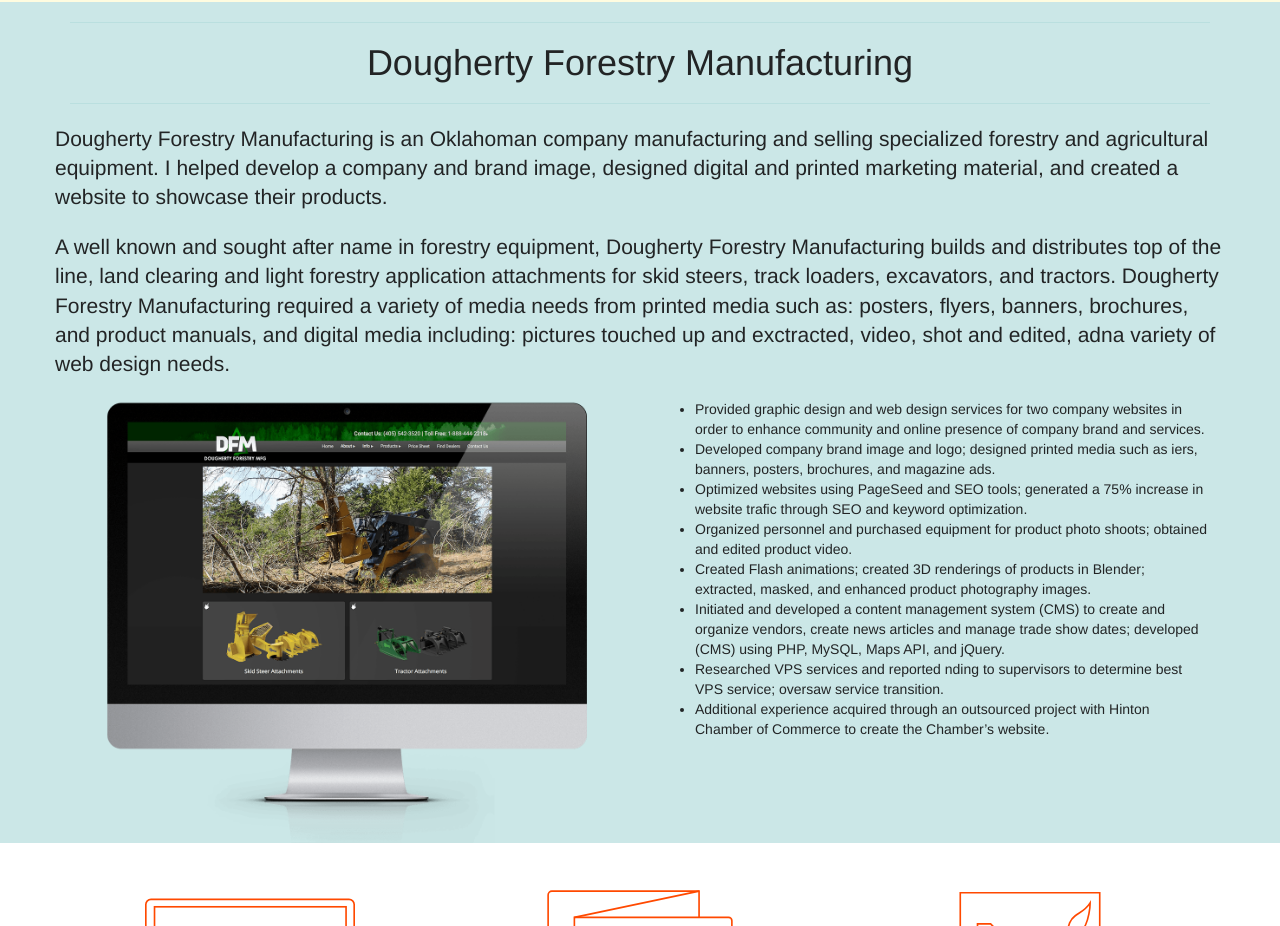
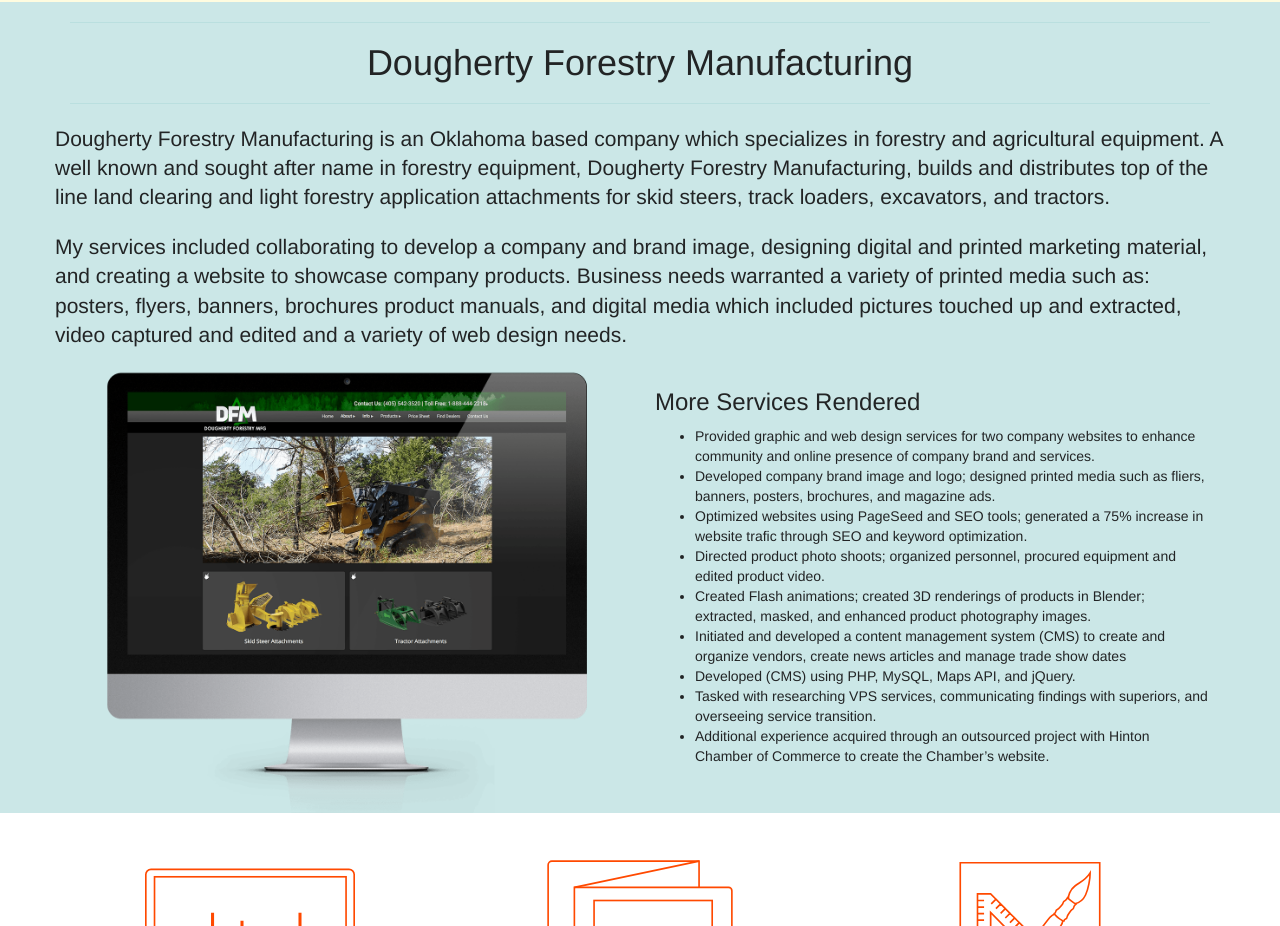
Before and after one commit to RyanLutz/ryanlutz.github.io, a plain HTML site: page doughertyforestry.html in a window 1280 px wide. Shown: the part 840-1766 px from the top of the page. Drawn offline with nearby package versions, Linux system fonts and the light colour scheme.

Commit message:
Dougherty Forestry Fix
fixed some of the things suggested for the Dougherty Forestry page.
(Most be fixed in jade and sass later)

```diff
--- a/doughertyforestry.html
+++ b/doughertyforestry.html
@@ -54,20 +54,22 @@
         <h1 class="centered">Dougherty Forestry Manufacturing</h1>
         <hr>
         <div class="row">
-          <p class="lead">Dougherty Forestry Manufacturing is an Oklahoman company manufacturing and selling specialized forestry and agricultural equipment. I helped develop a company and brand image, designed digital and printed marketing material, and created a website to showcase their products. </p>
-          <P class="lead">A well known and sought after name in forestry equipment, Dougherty Forestry Manufacturing builds and distributes top of the line, land clearing and light forestry application attachments for skid steers, track loaders, excavators, and tractors. Dougherty Forestry Manufacturing required a variety of media needs from printed media such as: posters, flyers, banners, brochures, and product manuals, and digital media including: pictures touched up and exctracted, video, shot and edited, adna variety of web design needs.</P>
+          <p class="lead">Dougherty Forestry Manufacturing is an Oklahoma based company which specializes in forestry and agricultural equipment. A well known and sought after name in forestry equipment, Dougherty Forestry Manufacturing, builds and distributes top of the line land clearing and light forestry application attachments for skid steers, track loaders, excavators, and tractors. </p>
+          <P class="lead">My services included collaborating to develop a company and brand image, designing digital and printed marketing material, and creating a website to showcase company products. Business needs warranted  a variety of printed media such as: posters, flyers, banners, brochures product manuals, and digital media which included pictures touched up and extracted, video captured and edited and a variety of web design needs.</P>
         </div>
         <div class="row">
           <div class="col-md-6"><img src="./img/dougherty_forestry/turbosaw_web_small.png" width="100%"></div>
           <div class="col-md-6">
+            <h3>More Services Rendered</h3>
             <ul>
-              <li>Provided graphic design and web design services for two company websites in order to enhance community and online presence of company brand and services.</li>
-              <li>Developed company brand image and logo; designed printed media such as  iers, banners, posters, brochures, and magazine ads.</li>
+              <li>Provided graphic and web design services for two company websites to enhance community and online presence of company brand and services.</li>
+              <li>Developed company brand image and logo; designed printed media such as fliers, banners, posters, brochures, and magazine ads.</li>
               <li>Optimized websites using PageSeed and SEO tools; generated a 75% increase in website trafic through SEO and keyword optimization.</li>
-              <li>Organized personnel and purchased equipment for product photo shoots; obtained and edited product video.</li>
+              <li>Directed product photo shoots; organized personnel, procured equipment and edited product video.</li>
               <li>Created Flash animations; created 3D renderings of products in Blender; extracted, masked, and enhanced product photography images.</li>
-              <li>Initiated and developed a content management system (CMS) to create and organize vendors, create news articles and manage trade show dates; developed (CMS) using PHP, MySQL, Maps API, and jQuery.</li>
-              <li>Researched VPS services and reported  nding to supervisors to determine best VPS service; oversaw service transition.</li>
+              <li>Initiated and developed a content management system (CMS) to create and organize vendors, create news articles and manage trade show dates </li>
+              <li>Developed (CMS) using PHP, MySQL, Maps API, and jQuery.</li>
+              <li>Tasked with researching VPS services, communicating findings with superiors, and overseeing service transition.</li>
               <li>Additional experience acquired through an outsourced project with Hinton Chamber of Commerce to create the Chamber’s website.</li>
             </ul>
           </div>
```
